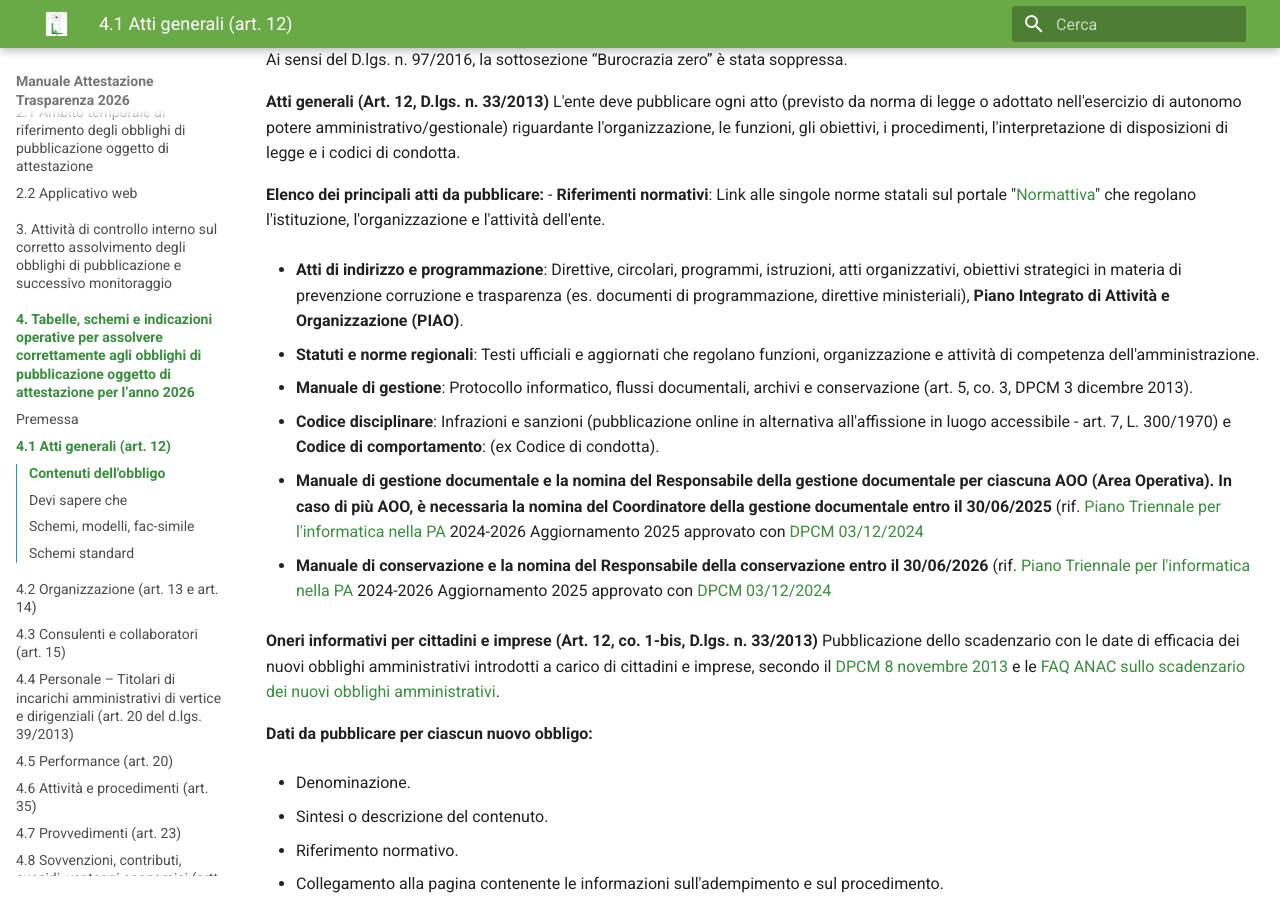
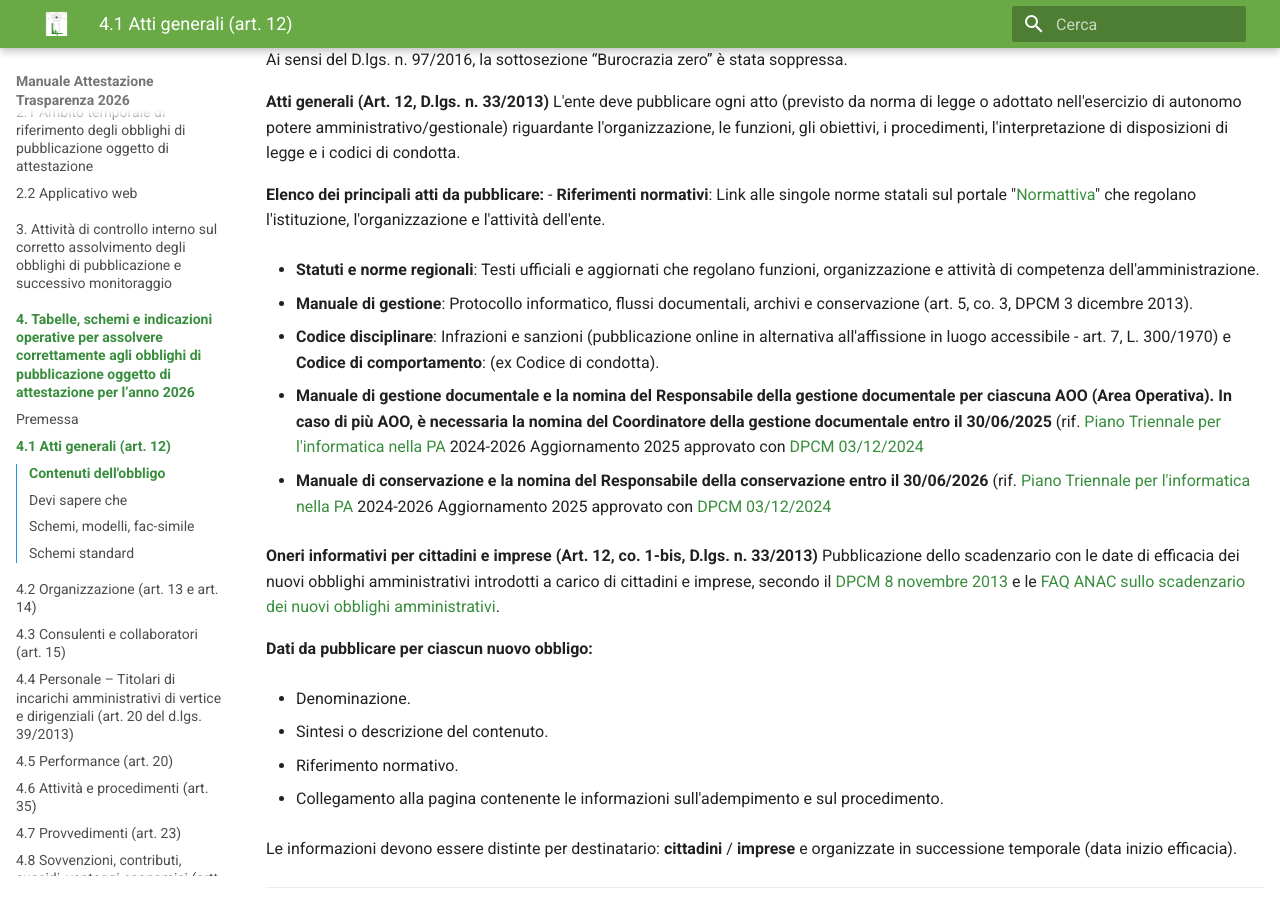
Before and after one commit to Lab4srl/manuale-trasparenza-2026, an MkDocs documentation site: the page built from docs/capitolo-4/4-1-atti-generali.md, in a window 1280 px wide and 900 px high, scrolled down 380 px. Built offline with MkDocs 1.6.1 and Material for MkDocs 9.7.7, drawn with Linux system fonts in a browser that asks for light colours.

Commit message:
Aggiornamento manuale

```diff
--- a/docs/capitolo-4/4-1-atti-generali.md
+++ b/docs/capitolo-4/4-1-atti-generali.md
@@ -13,8 +13,6 @@
 
 **Elenco dei principali atti da pubblicare:**
 - **Riferimenti normativi**: Link alle singole norme statali sul portale "[Normattiva](https://www.normattiva.it){:target="_blank"}" che regolano l'istituzione, l'organizzazione e l'attività dell'ente.
-
-- **Atti di indirizzo e programmazione**: Direttive, circolari, programmi, istruzioni, atti organizzativi, obiettivi strategici in materia di prevenzione corruzione e trasparenza (es. documenti di programmazione, direttive ministeriali), **Piano Integrato di Attività e Organizzazione (PIAO)**.
 
 - **Statuti e norme regionali**: Testi ufficiali e aggiornati che regolano funzioni, organizzazione e attività di competenza dell'amministrazione.
 
```
